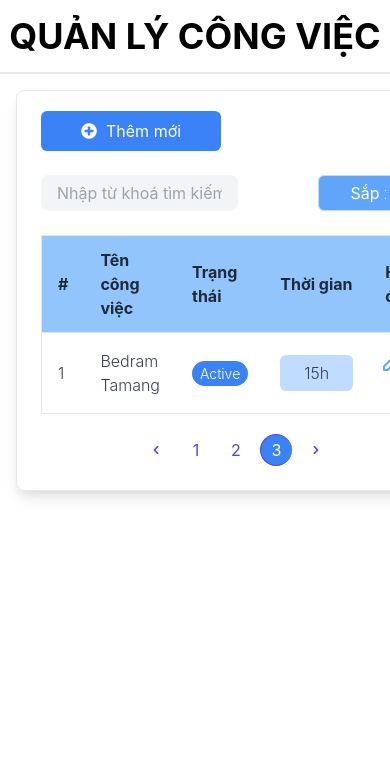
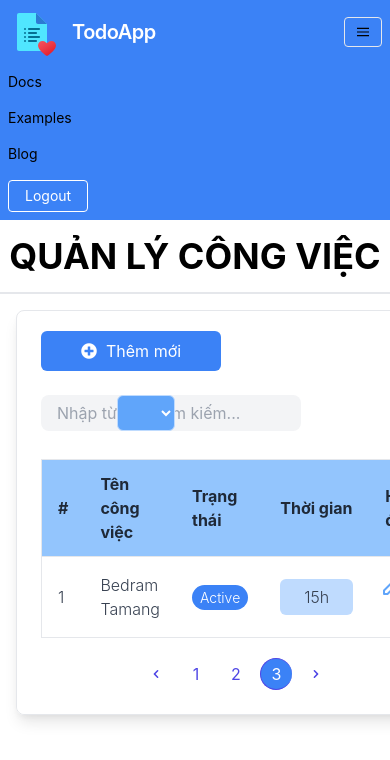
Before and after one commit to newit-baolh/TodoApp-Client, a React (Create React App) app: page / in a window 390 px wide. Shown: the top 760 px of the page. Built offline with nearby package versions, Linux system fonts and the light colour scheme.

Commit message:
add login page and react-router

```diff
--- a/package.json
+++ b/package.json
@@ -8,6 +8,7 @@
     "@testing-library/user-event": "^12.1.10",
     "react": "^17.0.2",
     "react-dom": "^17.0.2",
+    "react-router-dom": "^5.3.0",
     "react-scripts": "4.0.3",
     "web-vitals": "^1.0.1"
   },
--- a/src/App.js
+++ b/src/App.js
@@ -1,18 +1,15 @@
 import './App.css';
-import Header from "./components/Header/Header";
-import Content from "./components/Content/Content";
-import ModalForm from "./components/ModalForm/ModalForm";
-import {useState} from "react";
+import React from "react";
+import {Route, Switch} from "react-router-dom";
+import Home from "./components/Home/Home";
+import Login from "./components/Login/Login";
 
 function App() {
     return (
-        <div className="container mx-auto">
-            <Header/>
-            <div className="grid grid-cols-12 gap-x-10 m-4">
-                <Content/>
-            </div>
-        </div>
-
+        <Switch>
+            <Route path={"/"} component={Home} exact/>
+            <Route path={"/login"} component={Login} />
+        </Switch>
     );
 }
 
--- a/src/components/Content/Content.js
+++ b/src/components/Content/Content.js
@@ -15,7 +15,7 @@ function Content(props) {
             <div className="text-left pb-2 ml-6 mt-5">
                 <ModalForm/>
             </div>
-            <div className=" flex justify-start items-center mx-6 mt-4 relative ">
+            <div className="flex justify-start items-center mx-6 mt-4 relative mb-10">
                 <Search/>
                 <Sort/>
             </div>
--- a/src/components/Content/Control/Search/Search.js
+++ b/src/components/Content/Control/Search/Search.js
@@ -7,7 +7,7 @@ Search.propTypes = {
 
 function Search(props) {
     return (
-        <div className="w-2/3  ">
+        <div className="w-2/3 absolute top-0 left-0">
             <input
                 type="text"
                 placeholder="Nhập từ khoá tìm kiếm..."
--- a/src/components/Content/Control/Sort/Sort.js
+++ b/src/components/Content/Control/Sort/Sort.js
@@ -4,9 +4,9 @@ Sort.propTypes = {};
 
 function Sort(props) {
     return (
-        <div className="bg-blue-500 ml-20 rounded-2xl ">
+        <div className="absolute top-0 right-64 bg-blue-500 ml-20 rounded-2xl ">
             <select
-                className="select-primary block w-full px-7 py-1.5 outline-none  border border-blue-200 bg-blue-400 rounded rounded-md text-white"
+                className="block w-full px-7 py-1.5 outline-none  border border-blue-200 bg-blue-400 rounded rounded-md text-white"
             >
                 <option selected={true} disabled="disabled">Sắp xếp</option>
                 <option value="1">Tên A - Z</option>
--- a/src/components/Header/Header.js
+++ b/src/components/Header/Header.js
@@ -1,15 +1,86 @@
 import React from 'react';
 import PropTypes from 'prop-types';
+import {NavLink} from "react-router-dom";
 
-Header.propTypes = {
+Header.propTypes = {};
 
-};
-
-function Header(props) {
+function Header() {
     return (
-        <h1 className="text-4xl text-center font-bold py-4 border-b-2 ">
-            QUẢN LÝ CÔNG VIỆC
-        </h1>
+        <nav className="flex items-center justify-between flex-wrap bg-teal p-2 bg-blue-500">
+            <div className="flex items-center flex-no-shrink text-white mr-6 block ">
+                <svg className="h-12 w-12" xmlns="http://www.w3.org/2000/svg" viewBox="0 0 48 48">
+                    <path fill="#50e6ff"
+                          d="M39,16v25c0,1.105-0.895,2-2,2H11c-1.105,0-2-0.895-2-2V7c0-1.105,0.895-2,2-2h17L39,16z"/>
+                    <linearGradient id="LWrCNISWBFF4cEElU_pWDa" x1="28.529" x2="33.6" y1="15.472" y2="10.4"
+                                    gradientUnits="userSpaceOnUse">
+                        <stop offset="0" stopColor="#3079d6"/>
+                        <stop offset="1" stopColor="#297cd2"/>
+                    </linearGradient>
+                    <path fill="url(#LWrCNISWBFF4cEElU_pWDa)" d="M28,5v9c0,1.105,0.895,2,2,2h9L28,5z"/>
+                    <path fill="#057093"
+                          d="M28,24h-7c-0.552,0-1,0.448-1,1l0,0c0,0.552,0.448,1,1,1h7c0.552,0,1-0.448,1-1l0,0	C29,24.448,28.552,24,28,24z"/>
+                    <path fill="#057093"
+                          d="M31,20H21c-0.552,0-1,0.448-1,1l0,0c0,0.552,0.448,1,1,1h10c0.552,0,1-0.448,1-1l0,0	C32,20.448,31.552,20,31,20z"/>
+                    <circle cx="17" cy="21" r="1" fill="#057093"/>
+                    <circle cx="17" cy="25" r="1" fill="#057093"/>
+                    <path fill="#057093"
+                          d="M31,28H21c-0.552,0-1,0.448-1,1l0,0c0,0.552,0.448,1,1,1h10c0.552,0,1-0.448,1-1l0,0	C32,28.448,31.552,28,31,28z"/>
+                    <circle cx="17" cy="29" r="1" fill="#057093"/>
+                    <path fill="#057093"
+                          d="M28,32h-7c-0.552,0-1,0.448-1,1l0,0c0,0.552,0.448,1,1,1h7c0.552,0,1-0.448,1-1l0,0	C29,32.448,28.552,32,28,32z"/>
+                    <circle cx="17" cy="33" r="1" fill="#057093"/>
+                    <linearGradient id="LWrCNISWBFF4cEElU_pWDb" x1="35.398" x2="43.857" y1="-458.086" y2="-471.113"
+                                    gradientTransform="matrix(1 0 0 -1 0 -426)" gradientUnits="userSpaceOnUse">
+                        <stop offset="0" stopColor="#f44f5a"/>
+                        <stop offset=".443" stopColor="#ee3d4a"/>
+                        <stop offset="1" stopColor="#e52030"/>
+                    </linearGradient>
+                    <path fill="url(#LWrCNISWBFF4cEElU_pWDb)"
+                          d="M39,35.25c0,0,2.015-2.25,4.5-2.25s4.5,2.042,4.5,4.5c0,4.23-6.628,9.059-8.508,10.344	c-0.298,0.204-0.685,0.204-0.983,0C36.628,46.559,30,41.73,30,37.5c0-2.458,2.015-4.5,4.5-4.5S39,35.25,39,35.25z"/>
+                </svg>
+                <span className="font-semibold text-xl tracking-tight px-4">TodoApp</span>
+            </div>
+            <div className="block lg:hidden">
+                <button
+                    className="flex items-center px-3 py-2 border rounded text-teal-lighter border-teal-light hover:text-white hover:border-white">
+                    <svg
+                        className="h-3 w-3"
+                        viewBox="0 0 20 20"
+                        xmlns="http://www.w3.org/2000/svg"
+                    >
+                        <title>Menu</title>
+                        <path d="M0 3h20v2H0V3zm0 6h20v2H0V9zm0 6h20v2H0v-2z"/>
+                    </svg>
+                </button>
+            </div>
+            <div className="w-full block flex-grow lg:flex lg:items-center lg:w-auto">
+                <div className="text-sm lg:flex-grow">
+                    <button
+                        className="block mt-4 lg:inline-block lg:mt-0 text-teal-lighter hover:text-white mr-4"
+                    >
+                        Docs
+                    </button>
+                    <button
+                        className="block mt-4 lg:inline-block lg:mt-0 text-teal-lighter hover:text-white mr-4"
+                    >
+                        Examples
+                    </button>
+                    <button
+                        className="block mt-4 lg:inline-block lg:mt-0 text-teal-lighter hover:text-white"
+                    >
+                        Blog
+                    </button>
+                </div>
+                <div>
+                    <NavLink
+                        to={"/login"}
+                        className="inline-block text-sm px-4 py-2 leading-none border rounded text-white border-white hover:border-transparent hover:text-black hover:bg-white mt-4 lg:mt-0"
+                    >
+                        Logout
+                    </NavLink>
+                </div>
+            </div>
+        </nav>
     );
 }
 
--- /dev/null
+++ b/src/components/Home/Home.js
@@ -0,0 +1,21 @@
+import Header from "../Header/Header";
+import Content from "../Content/Content";
+import React from "react";
+
+function Home() {
+    return (
+        <>
+            <Header/>
+            <div className="container mx-auto">
+                <h1 className="text-4xl text-center font-bold py-4 border-b-2 ">
+                    QUẢN LÝ CÔNG VIỆC
+                </h1>
+                <div className="grid grid-cols-12 gap-x-10 m-4">
+                    <Content/>
+                </div>
+            </div>
+        </>
+    );
+}
+
+export default Home;
--- /dev/null
+++ b/src/components/Login/Login.js
@@ -0,0 +1,71 @@
+import React from 'react';
+import PropTypes from 'prop-types';
+import {NavLink} from "react-router-dom";
+
+Login.propTypes = {
+
+};
+
+function Login() {
+    return (
+        <div className="flex items-center justify-center min-h-screen bg-gray-100">
+            <div className="px-8 py-6 mt-4 text-left bg-white shadow-lg">
+                <div className="flex justify-center">
+                    <svg className="h-16 w-16" xmlns="http://www.w3.org/2000/svg" viewBox="0 0 48 48">
+                        <path fill="#50e6ff"
+                              d="M39,16v25c0,1.105-0.895,2-2,2H11c-1.105,0-2-0.895-2-2V7c0-1.105,0.895-2,2-2h17L39,16z"/>
+                        <linearGradient id="LWrCNISWBFF4cEElU_pWDa" x1="28.529" x2="33.6" y1="15.472" y2="10.4"
+                                        gradientUnits="userSpaceOnUse">
+                            <stop offset="0" stopColor="#3079d6"/>
+                            <stop offset="1" stopColor="#297cd2"/>
+                        </linearGradient>
+                        <path fill="url(#LWrCNISWBFF4cEElU_pWDa)" d="M28,5v9c0,1.105,0.895,2,2,2h9L28,5z"/>
+                        <path fill="#057093"
+                              d="M28,24h-7c-0.552,0-1,0.448-1,1l0,0c0,0.552,0.448,1,1,1h7c0.552,0,1-0.448,1-1l0,0	C29,24.448,28.552,24,28,24z"/>
+                        <path fill="#057093"
+                              d="M31,20H21c-0.552,0-1,0.448-1,1l0,0c0,0.552,0.448,1,1,1h10c0.552,0,1-0.448,1-1l0,0	C32,20.448,31.552,20,31,20z"/>
+                        <circle cx="17" cy="21" r="1" fill="#057093"/>
+                        <circle cx="17" cy="25" r="1" fill="#057093"/>
+                        <path fill="#057093"
+                              d="M31,28H21c-0.552,0-1,0.448-1,1l0,0c0,0.552,0.448,1,1,1h10c0.552,0,1-0.448,1-1l0,0	C32,28.448,31.552,28,31,28z"/>
+                        <circle cx="17" cy="29" r="1" fill="#057093"/>
+                        <path fill="#057093"
+                              d="M28,32h-7c-0.552,0-1,0.448-1,1l0,0c0,0.552,0.448,1,1,1h7c0.552,0,1-0.448,1-1l0,0	C29,32.448,28.552,32,28,32z"/>
+                        <circle cx="17" cy="33" r="1" fill="#057093"/>
+                        <linearGradient id="LWrCNISWBFF4cEElU_pWDb" x1="35.398" x2="43.857" y1="-458.086" y2="-471.113"
+                                        gradientTransform="matrix(1 0 0 -1 0 -426)" gradientUnits="userSpaceOnUse">
+                            <stop offset="0" stopColor="#f44f5a"/>
+                            <stop offset=".443" stopColor="#ee3d4a"/>
+                            <stop offset="1" stopColor="#e52030"/>
+                        </linearGradient>
+                        <path fill="url(#LWrCNISWBFF4cEElU_pWDb)"
+                              d="M39,35.25c0,0,2.015-2.25,4.5-2.25s4.5,2.042,4.5,4.5c0,4.23-6.628,9.059-8.508,10.344	c-0.298,0.204-0.685,0.204-0.983,0C36.628,46.559,30,41.73,30,37.5c0-2.458,2.015-4.5,4.5-4.5S39,35.25,39,35.25z"/>
+                    </svg>
+                </div>
+                <h3 className="text-2xl font-bold text-center">Login to your account</h3>
+                <form action="">
+                    <div className="mt-4">
+                        <div>
+                            <label className="block" htmlFor="email">Email</label>
+                                <input type="text" placeholder="Email"
+                                       className="w-full px-4 py-2 mt-2 border rounded-md focus:outline-none focus:ring-1 focus:ring-blue-600"/>
+                                    <span className="text-xs tracking-wide text-red-600">Email field is required </span>
+                        </div>
+                        <div className="mt-4">
+                            <label className="block">Password</label>
+                                <input type="password" placeholder="Password"
+                                       className="w-full px-4 py-2 mt-2 border rounded-md focus:outline-none focus:ring-1 focus:ring-blue-600"/>
+                            <span className="text-xs tracking-wide text-red-600">Password field is required </span>
+                        </div>
+                        <div className="flex items-baseline justify-between">
+                            <NavLink className="px-6 py-2 mt-4 text-white bg-blue-600 rounded-lg hover:bg-blue-900" to={"/"}>Login</NavLink>
+                            <a href="#" className="text-sm text-blue-600 hover:underline">Forgot password?</a>
+                        </div>
+                    </div>
+                </form>
+            </div>
+        </div>
+    );
+}
+
+export default Login;
--- a/src/index.js
+++ b/src/index.js
@@ -3,12 +3,13 @@ import ReactDOM from 'react-dom';
 import './index.css';
 import App from './App';
 import reportWebVitals from './reportWebVitals';
+import {BrowserRouter} from "react-router-dom";
 
 ReactDOM.render(
-  <React.StrictMode>
-    <App />
-  </React.StrictMode>,
-  document.getElementById('root')
+    <BrowserRouter>
+        <App/>
+    </BrowserRouter>,
+    document.getElementById('root')
 );
 
 // If you want to start measuring performance in your app, pass a function
```
Also changed, not shown: 1 other file (tests, documents, lock files or other folders).
